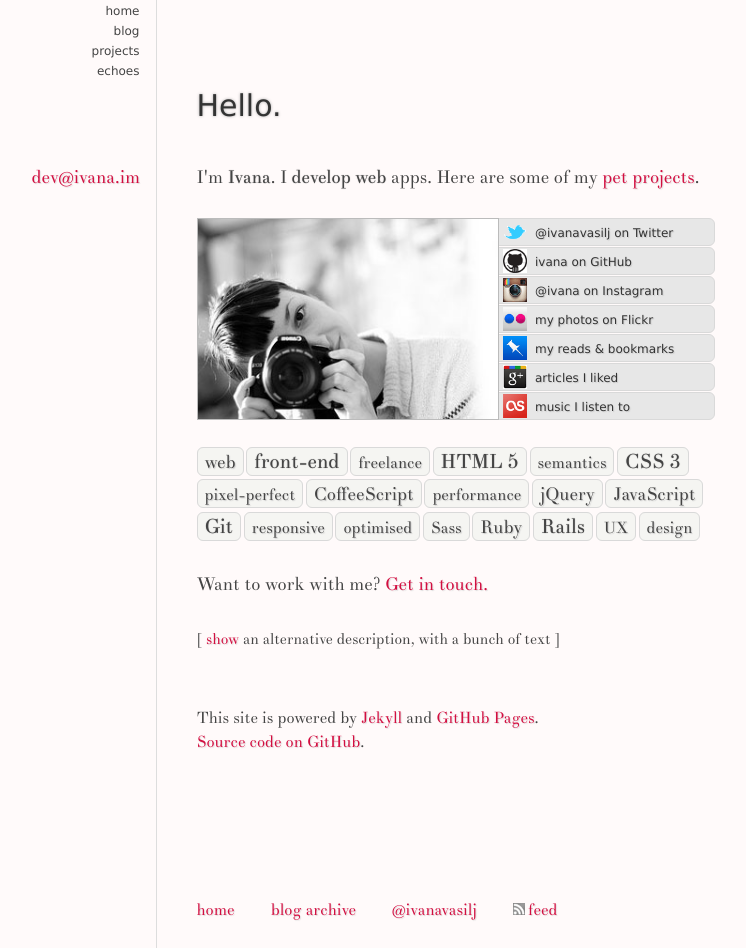
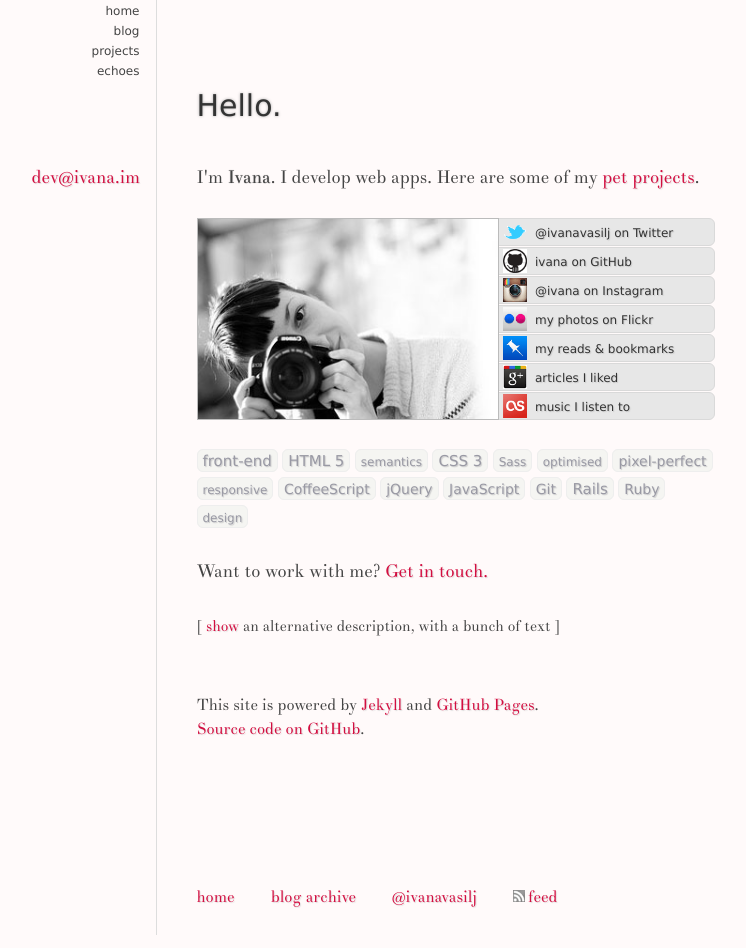
Before and after one commit to ivana/ivana.github.com, a Jekyll site: the page built from index.html, in a window 1280 px wide. Shown: the whole page, without its empty margins (205-951 px from the left). Built offline with Jekyll 4.4.1, drawn with Linux system fonts in a browser that asks for light colours; nearby versions of some CDN libraries; Markdown is read by kramdown in place of the engine named in the settings.

Commit message:
more tag tweaking

```diff
--- a/css/style.css
+++ b/css/style.css
@@ -31,7 +31,7 @@ body > nav a { text-decoration:none }
 body > nav a:hover:before { content:'= ' }
 
 /* headings */
-nav, .archive a, .annotated a {
+nav, .archive a, .annotated a, .tags {
   font-family: geneva, tahoma, helvetica, arial, sans-serif;
 }
 h1 {
@@ -83,7 +83,7 @@ li { line-height:1.5 }
 }
 
 /* about */
-.vcard .n, .vcard strong { text-shadow:0 0 1px #888 }
+.vcard .n { text-shadow:0 0 1px #888 }
 .vcard strong { font-weight:normal; }
 .vcard .family-name { display:none }
 .vcard a.email {
@@ -98,7 +98,8 @@ li { line-height:1.5 }
 }
 .vcard li a, .tags li {
   text-shadow: 1px 1px 1px #ccc;
-  border:1px solid #d9d9d9; border-radius:6px;
+  border:1px solid #d9d9d9;
+  border-radius:6px;
 }
 .vcard li a:hover {
   background:#f5f5f2; margin-right:-5px;
@@ -115,13 +116,13 @@ li { line-height:1.5 }
   display: block;
 }
 
-.tags { line-height:1.8; }
+.tags { line-height:2; color: #9999A4; }
 .tags li {
   display:inline;
   background:#f5f5f2;
-  padding: 3px 7px 1px; margin-right: -2px;
+  padding:3px 5px 2px;
+  border-color:#eee;
 }
-.tags strong { font-size:20px }
 
 .toggledesc + div { display:none; }
 
@@ -183,10 +184,10 @@ blockquote p:last-child { padding-bottom:18px }
 .twitter q:after { content:'' } /* Webkit */
 
 /* abstractions */
-body > nav li, .vcard li a { font-size:12px }
-pre code, .annotated ol a { font-size:14px }
-time, .echoes li { font-size:15px }
-aside, footer, .archive a, .tags small { font-size:16px }
+body > nav li, .vcard li a, .tags small { font-size:12px }
+pre code, .annotated ol a, .tags { font-size:14px }
+time, .echoes li, .tags strong { font-size:15px }
+aside, footer, .archive a { font-size:16px }
 
 
 @media only screen and (max-device-width:480px) {
--- a/index.html
+++ b/index.html
@@ -9,7 +9,7 @@ desc: about and contact info
 
   <p>I'm
     <span class="fn n" lang="hr"><span class="given-name">Ivana</span><span class="family-name"> Vasilj</span></span>.
-    I <strong>develop web</strong> apps.
+    I develop web apps.
     Here are some of my <a href="/projects">pet projects</a>.
     <a class="email" href="mailto:dev@ivana.im">dev@ivana.im</a>
   </p>
@@ -55,24 +55,20 @@ desc: about and contact info
   </ol></nav>
 
   <ul class="tags">
-    <li>web</li>
     <li><strong>front-end</strong></li>
-    <li><small>freelance</small></li>
     <li><strong>HTML 5</strong></li>
     <li><small>semantics</small></li>
     <li><strong>CSS 3</strong></li>
-    <li><small>pixel-perfect</small></li>
+    <li><small>Sass</small></li>
+    <li><small>optimised</small></li>
+    <li>pixel-perfect</li>
+    <li><small>responsive</small></li>
     <li>CoffeeScript</li>
-    <li><small>performance</small></li>
     <li>jQuery</li>
     <li>JavaScript</li>
-    <li><strong>Git</strong></li>
-    <li><small>responsive</small></li>
-    <li><small>optimised</small></li>
-    <li><small>Sass</small></li>
+    <li>Git</li>
+    <li><strong>Rails</strong></li>
     <li>Ruby</li>
-    <li><strong>Rails</strong></li>
-    <li><small>UX</small></li>
     <li><small>design</small></li>
   </ul>
 
@@ -85,7 +81,7 @@ desc: about and contact info
       I love <strong>HTML5, SCSS, CoffeeScript</strong>, working with <strong>Ruby on Rails</strong>, and using <strong>Git</strong>.
     </p>
     <p>
-      See my <a href="/projects">projects</a>, go to <a href="http://github.com/ivana">my GitHub profile</a>.
+      See my <a href="/projects">projects</a>, go to <a href="http://github.com/ivana" rel="me">my GitHub profile</a>.
       <br>Go to the <a href="/echoes">echoes</a> page to see my recent social activity.
       <br><a href="http://twitter.com/ivanavasilj" rel="me">Follow me on Twitter</a>.
     <p>
```
